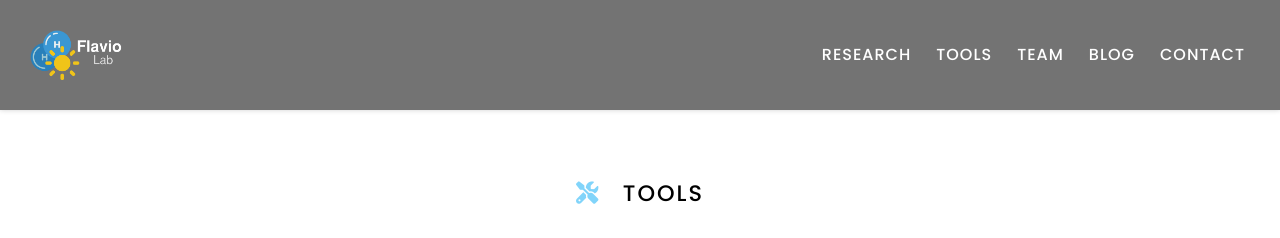
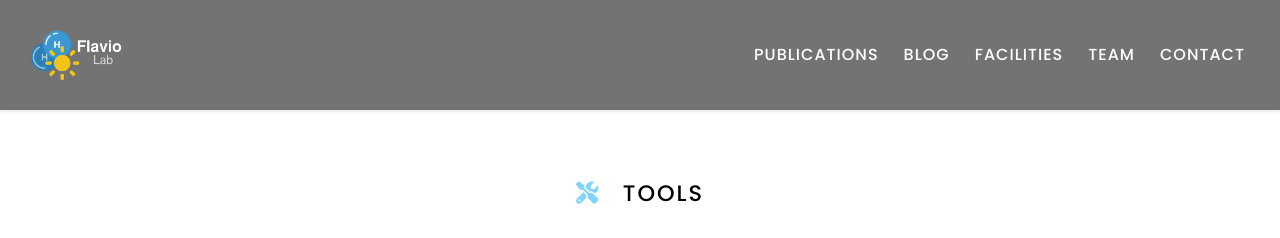
Before and after one commit to labeansite/labeansite.github.io, a Jekyll site: the page built from tools/index.md, in a window 1280 px wide. Shown: the top 238 px of the page. Built offline with Jekyll 4.4.1, drawn with Linux system fonts in a browser that asks for light colours; nearby versions of some CDN libraries.

Commit message:
secoes home

```diff
--- a/research/index.md
+++ b/research/index.md
@@ -1,8 +1,8 @@
 ---
-title: Research
+title: Publications
 nav:
   order: 1
-  tooltip: Published works
+  tooltip: Published articles
 ---
 
 # <i class="fas fa-microscope"></i>Research
--- a/tools/index.md
+++ b/tools/index.md
@@ -1,8 +1,8 @@
 ---
-title: Tools
+title: Facilities
 nav:
-  order: 2
-  tooltip: Software, datasets, and more
+  order: 3
+  tooltip: Equipments and infrastructure
 ---
 
 # <i class="fas fa-tools"></i>Tools
```
Also changed, not shown: blog/index.md (+2 -2 lines), team/index.md (+1 -1 lines).
